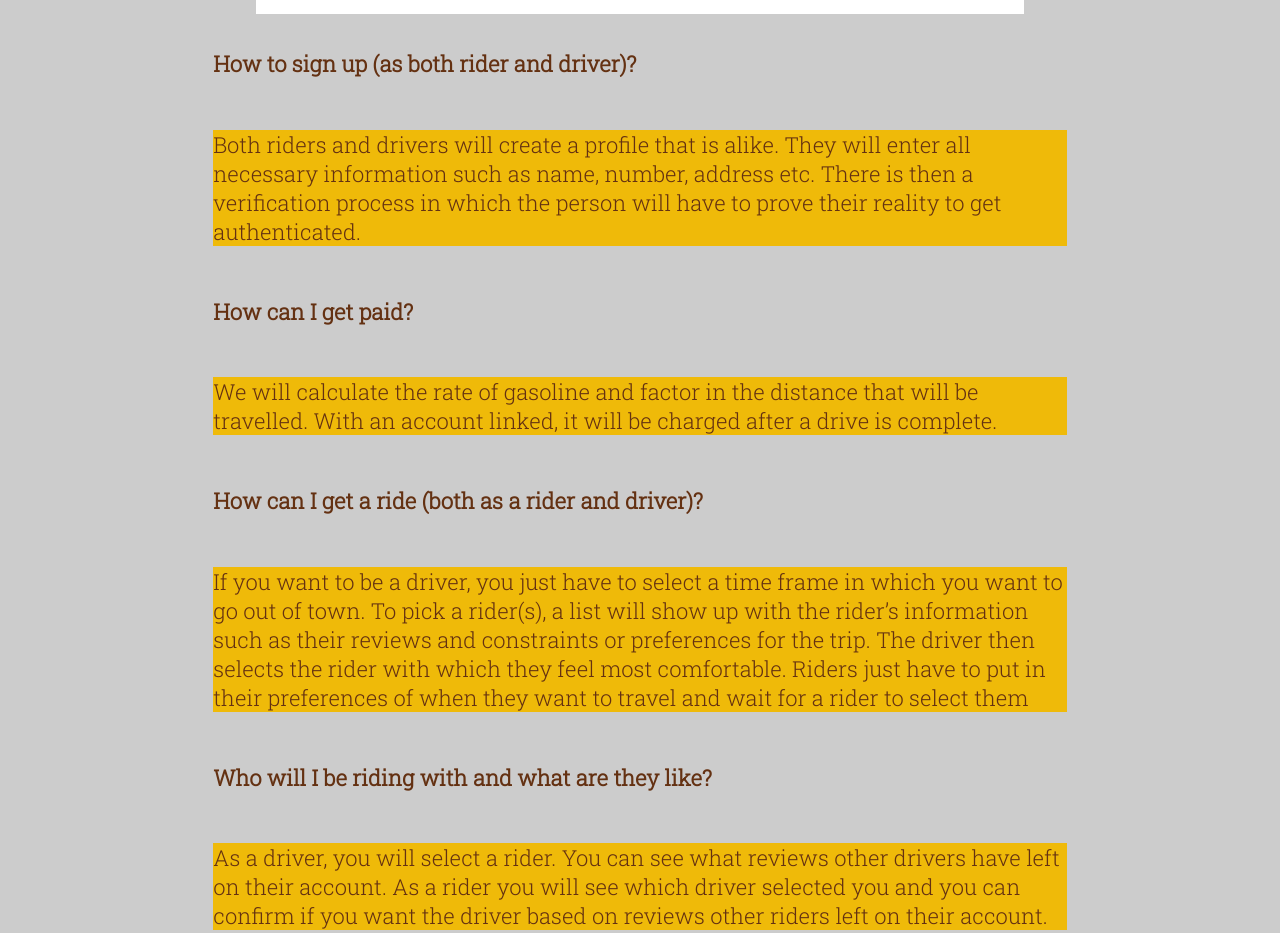
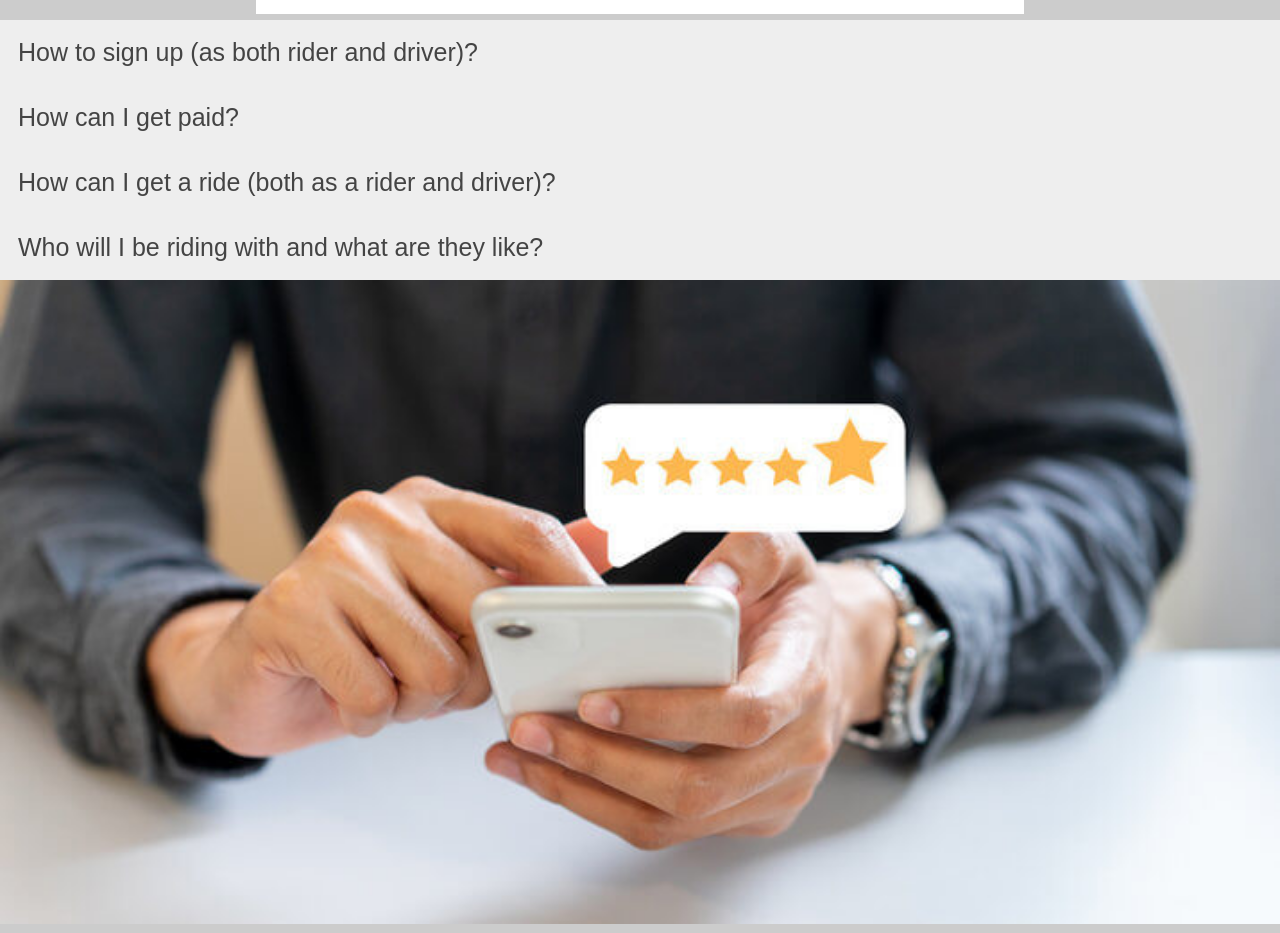
Before and after one commit to jacob-hale/wdd.130, a plain HTML site: page rex2salt/faqs.html in a window 1280 px wide. Shown: the part 800-1733 px from the top of the page. Drawn offline with Linux system fonts and the light colour scheme.

Commit message:
accoridna

```diff
--- a/rex2salt/faqs.html
+++ b/rex2salt/faqs.html
@@ -27,16 +27,30 @@
             <h1 class="home-title">Frequently Asked Questions</h1>
         </section>
     </div>
-    <main id="faq-grid">
-        <h4 id="question1">How to sign up (as both rider and driver)? </h4>
-        <p id="answer1">Both riders and drivers will create a profile that is alike. They will enter all necessary information such as name, number, address etc. There is then a verification process in which the person will have to prove their reality to get authenticated.</p>
-        <h4 id="question2">How can I get paid?</h4>
-        <p id="answer2">We will calculate the rate of gasoline and factor in the distance that will be travelled. With an account linked, it will be charged after a drive is complete.</p>
-        <h4 id="question3">How can I get a ride (both as a rider and driver)?</h4>
-        <p id="answer3"> If you want to be a driver, you just have to select a time frame in which you want to go out of town. To pick a rider(s), a list will show up with the rider’s information such as their reviews and constraints or preferences for the trip. The driver then selects the rider with which they feel most comfortable. Riders just have to put in their preferences of when they want to travel and wait for a rider to select them</p>
-        <h4 id="question4">Who will I be riding with and what are they like?</h4>
-        <p id="answer4">As a driver, you will select a rider. You can see what reviews other drivers have left on their account. As a rider you will see which driver selected you and you can confirm if you want the driver based on reviews other riders left on their account.</p>
-    <img id="fivestar" src="./styles/images/review.jpg" alt="5 Star Review">
+    <main>
+        <button class="accordion">How to sign up (as both rider and driver)?</button>
+<div class="panel">
+              <p>Both riders and drivers will create a profile that is alike. They will enter all necessary information such as name, number, address etc. There is then a verification process in which the person will have to prove their reality to get authenticated.</p>
+
+</div>
+
+<button class="accordion">How can I get paid?</button>
+<div class="panel">
+              <p>We will calculate the rate of gasoline and factor in the distance that will be travelled. With an account linked, it will be charged after a drive is complete.</p>
+
+</div>
+
+<button class="accordion">How can I get a ride (both as a rider and driver)?</button>
+<div class="panel">
+             <p>If you want to be a driver, you just have to select a time frame in which you want to go out of town. To pick a rider(s), a list will show up with the rider’s information such as their reviews and constraints or preferences for the trip. The driver then selects the rider with which they feel most comfortable. Riders just have to put in their preferences of when they want to travel and wait for a rider to select them</p>
+
+</div>
+
+<button class="accordion">Who will I be riding with and what are they like?</button>
+<div class="panel">
+                          <p>As a driver, you will select a rider. You can see what reviews other drivers have left on their account. As a rider you will see which driver selected you and you can confirm if you want the driver based on reviews other riders left on their account.</p>
+</div>
+<img id="fivestar" src="./styles/images/review.jpg" alt="5 Star Review">
     </main>
     <footer>
         <p>Rex2Salt &copy; 2022 - Jacob Hale</p>
@@ -57,5 +71,21 @@
         </div>
     </footer>
     </div>
+    <script>
+       var acc = document.getElementsByClassName("accordion");
+var i;
+
+for (i = 0; i < acc.length; i++) {
+  acc[i].addEventListener("click", function() {
+    this.classList.toggle("active");
+    var panel = this.nextElementSibling;
+    if (panel.style.maxHeight) {
+      panel.style.maxHeight = null;
+    } else {
+      panel.style.maxHeight = panel.scrollHeight + "px";
+    }
+  });
+}
+    </script>
 </body>
 </html>
--- a/rex2salt/styles/styles.css
+++ b/rex2salt/styles/styles.css
@@ -296,3 +296,29 @@ button:hover {
     grid-row: 9/10;
     width: 100%;
 }
+
+/* Style the buttons that are used to open and close the accordion panel */
+.accordion {
+    background-color: #eee;
+    color: #444;
+    cursor: pointer;
+    padding: 18px;
+    width: 100%;
+    border: none;
+    text-align: left;
+    outline: none;
+    font-size: 25px;
+    transition: 0.4s;
+  }
+
+  .active, .accordion:hover {
+    background-color: #ccc;
+  }
+
+  .panel {
+    padding: 0 18px;
+    background-color: white;
+    max-height: 0;
+    overflow: hidden;
+    transition: max-height 0.2s ease-out;
+  }
```
